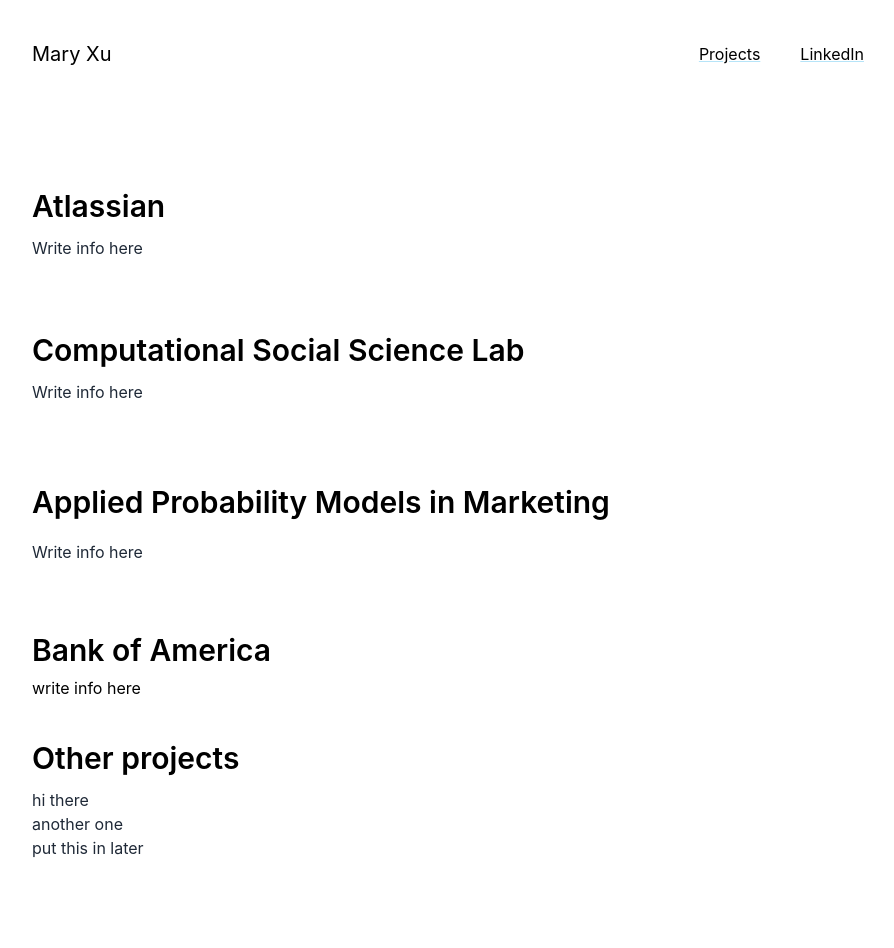
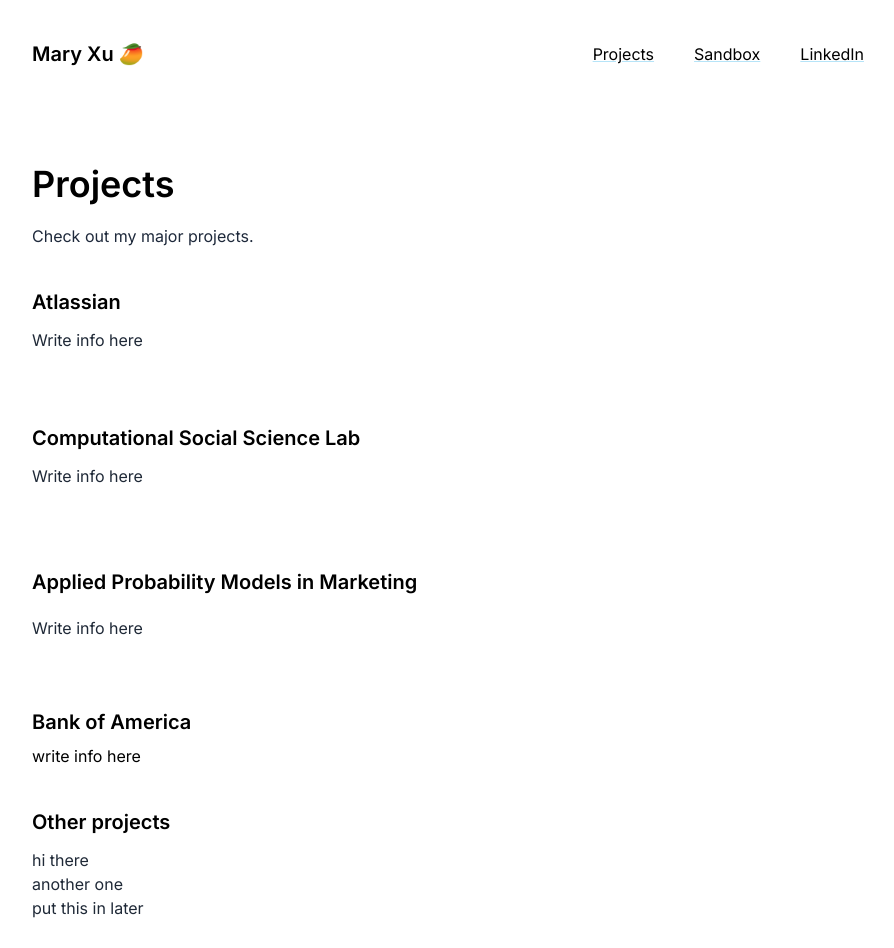
Before and after one commit to mxumary/mxumary.github.io, a Next.js app: page /projects in a window 1280 px wide. Shown: the whole page, without its empty margins (128-1022 px from the left). Before the commit the page ends 888 px from the top, so only its background shows below. Built offline with nearby package versions, Linux system fonts and the light colour scheme.

Commit message:
made more pages

```diff
--- /dev/null
+++ b/app/components/Footer.js
@@ -0,0 +1,7 @@
+export default function Footer() {
+    return (
+        <footer className=" py-4 text-center text-slate-500">
+        <p>© Mary Xu</p>
+      </footer>
+    )
+};
--- a/app/components/Head.js
+++ /dev/null
@@ -1,14 +0,0 @@
-import Link from "next/link";
-export default function Head() {
-    return (
-        <header>
-        <nav className="py-10 mb-12 flex justify-between">
-            <Link className="text-xl px-20" href="/">Mary Xu</Link>
-            <ul className="flex items-center">
-            <Link className = "px-5 underline decoration-sky-500/30" href="/projects">Projects</Link>
-            <Link className = "px-5 pr-52 underline decoration-sky-500/30" href="https://www.linkedin.com/in/mxumary/">LinkedIn</Link>
-            </ul>
-        </nav>
-        </header>
-    )
-}
--- /dev/null
+++ b/app/components/Header.js
@@ -0,0 +1,14 @@
+import Link from "next/link";
+function Header() {
+    return (
+        <>
+            <Link className="text-xl px-20 font-semibold" href="/">Mary Xu 🥭</Link>
+            <ul className="flex items-center">
+            <Link className = "px-5 underline decoration-sky-500/30" href="/projects">Projects</Link>
+            <Link className = "px-5 underline decoration-sky-500/30" href="/sandbox">Sandbox</Link>
+            <Link className = "px-5 pr-52 underline decoration-sky-500/30" href="https://www.linkedin.com/in/mxumary/">LinkedIn</Link>
+            </ul>
+        </>
+    )
+}
+export default Header;
--- a/app/page.js
+++ b/app/page.js
@@ -1,24 +1,43 @@
 import Link from "next/link";
-import Head from "app/components/Head";
+import Head from "next/head";
+import Header from "app/components/Header";
+// import Footer from "app/components/Footer";
 export default function Home() {
   return (
     <div>
-      <head>
+      <Head>
         <link rel="icon" type="image/png" href="/mango.png"></link>
         <title>Mary Xu</title>
-      </head>
-      <body className="bg-white px-20">
-        <Head />
+      </Head>
+      <div className="bg-white px-20">
+        <nav className="py-10 mb-12 flex justify-between">
+        <Header />
+        </nav>
         <main>
             <div className="px-20">
-              <h2 className = 'text-4xl py-2 font-large'>Hi, I&apos;m Mary 👋</h2>
-              <p className = 'text-md py-2 mt-1 text-gray-800 max-w-3xl'>
-                Currently, I&apos;m a data science intern at Atlassian. I study statistics at The University of Pennsylvania, where I conduct research
-                at the <Link className="underline decoration-sky-500/30" href="https://css.seas.upenn.edu/">Computational Social Science Lab</Link>.
+              <h2 className = 'text-4xl py-2 font-semibold'>Hi, I&apos;m Mary 👋</h2>
+              <p className = 'text-md py-2 mt-1 text-slate-800 max-w-3xl'>
+                Currently, I&apos;m a data science intern at Atlassian. I study statistics
+                and business at the University of Pennsylvania/The Wharton School, researching small-group
+                deliberation at the <Link className="underline decoration-sky-500/30" href="https://css.seas.upenn.edu/">Computational Social Science Lab</Link>.
+              </p>
+              <p className = 'text-md py-1 mt-1 text-slate-800 max-w-3xl'>
+                My passion lies at the intersection of technology and various fields, including product development, academia, and accessibility.
+                This passion has driven me to explore these areas more deeply and understand how they can be optimized using modern technologies.
+              </p>
+              <p className = 'text-md py-1 mt-1 text-slate-800 max-w-3xl'>
+                Previously, I was a data engineering intern at Bank of America, a data stories reporter at <Link className="underline decoration-sky-500/30" href="https://www.thedp.com/">The Daily Pennsylvanian</Link>,
+                and a web developer at the UPenn Student Federal Credit Union.
+              </p>
+              <p className = 'text-md py-1 mt-1 text-slate-800 max-w-3xl'>
+                I'm most reachable by <Link className="underline decoration-sky-500/30" href="https://www.linkedin.com/in/mxumary/">LinkedIn</Link>. You can also find me on <Link className="underline decoration-sky-500/30" href="https://github.com/mxumary">Github</Link>. Feel free to say hi!
               </p>
             </div>
+            {/* <div className="fixed bottom-0 left-0 right-0">
+              <Footer />
+            </div> */}
         </main>
-      </body>
+      </div>
     </div>
   );
 }
--- a/app/projects/page.js
+++ b/app/projects/page.js
@@ -1,33 +1,42 @@
-import Head from "app/components/Head";
-import Link from "next/link";
+import Header from "app/components/Header";
+// import Link from "next/link";
+import Head from "next/head";
 export default function Projects() {
   return (
     <div>
-      <head>
+      <Head>
         <link rel="icon" type="image/png" href="/mango.png"></link>
         <title>About me</title>
-      </head>
-      <body className="bg-white px-20">
-        <Head />
+      </Head>
+      <div className="bg-white px-20">
+        <nav className="py-10 mb-12 flex justify-between">
+          <Header />
+        </nav>
         <main>
+          <div className="px-20">
+            <h2 className = 'text-4xl py-2 font-semibold'>Projects</h2>
+            <p className = 'text-md py-2 mt-1 text-slate-800 max-w-3xl'>
+              Check out my major projects.
+            </p>
+          </div>
           <div className="px-20 py-8">
-            <h2 className = 'text-3xl font-semibold'>Atlassian</h2>
+            <h2 className = 'text-xl font-semibold'>Atlassian</h2>
             <p className = 'text-md py-2 mt-1 text-gray-800 max-w-3xl'>Write info here</p>
           </div>
           <div className="px-20 py-8">
-            <h2 className = 'text-3xl font-semibold'>Computational Social Science Lab</h2>
+            <h2 className = 'text-xl font-semibold'>Computational Social Science Lab</h2>
             <p className = 'text-md py-2 mt-1 text-gray-800 max-w-3xl'>Write info here</p>
           </div>
           <div className="px-20 py-8">
-            <h2 className = 'text-3xl py-2 font-semibold'>Applied Probability Models in Marketing</h2>
+            <h2 className = 'text-xl py-2 font-semibold'>Applied Probability Models in Marketing</h2>
             <p className = 'text-md py-2 mt-1 text-gray-800 max-w-3xl'>Write info here</p>
           </div>
           <div className="px-20 py-5">
-            <h2 className = 'text-3xl py-2 font-semibold'>Bank of America</h2>
+            <h2 className = 'text-xl py-2 font-semibold'>Bank of America</h2>
             <p>write info here</p>
           </div>
           <div className="px-20 py-5">
-            <h2 className = 'text-3xl font-semibold'>Other projects</h2>
+            <h2 className = 'text-xl font-semibold'>Other projects</h2>
             <ul className = 'text-md py-2 mt-1 text-gray-800 max-w-3xl'>
               <li>hi there</li>
               <li>another one</li>
@@ -35,7 +44,7 @@ export default function Projects() {
             </ul>
           </div>
         </main>
-      </body>
+      </div>
     </div>
   );
 }
--- /dev/null
+++ b/app/sandbox/page.js
@@ -0,0 +1,26 @@
+// import Link from "next/link";
+import Header from "app/components/Header";
+import Head from "next/head";
+export default function Home() {
+    return (
+        <div>
+          <Head>
+            <link rel="icon" type="image/png" href="/mango.png"></link>
+            <title>Mary Xu</title>
+          </Head>
+          <div className="bg-white px-20">
+            <nav className="py-10 mb-12 flex justify-between">
+            <Header />
+            </nav>
+            <main>
+                <div className="px-20">
+                  <h2 className = 'text-4xl py-2 font-semibold'>Sandbox</h2>
+                  <p className = 'text-md py-2 mt-1 text-slate-800 max-w-3xl'>
+                    Some other projects that might not fit under the traditional "data science portfolio".
+                  </p>
+                </div>
+            </main>
+          </div>
+        </div>
+      );
+    }
```
